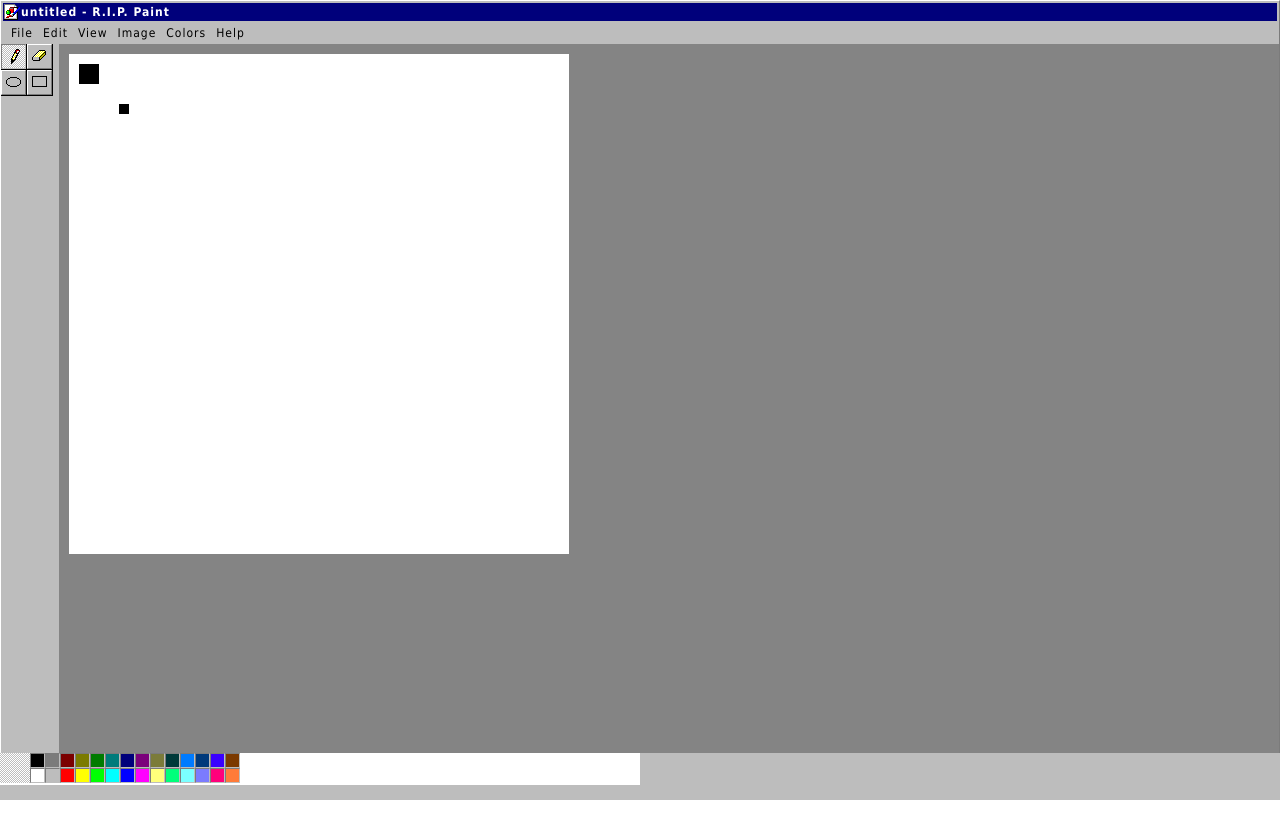
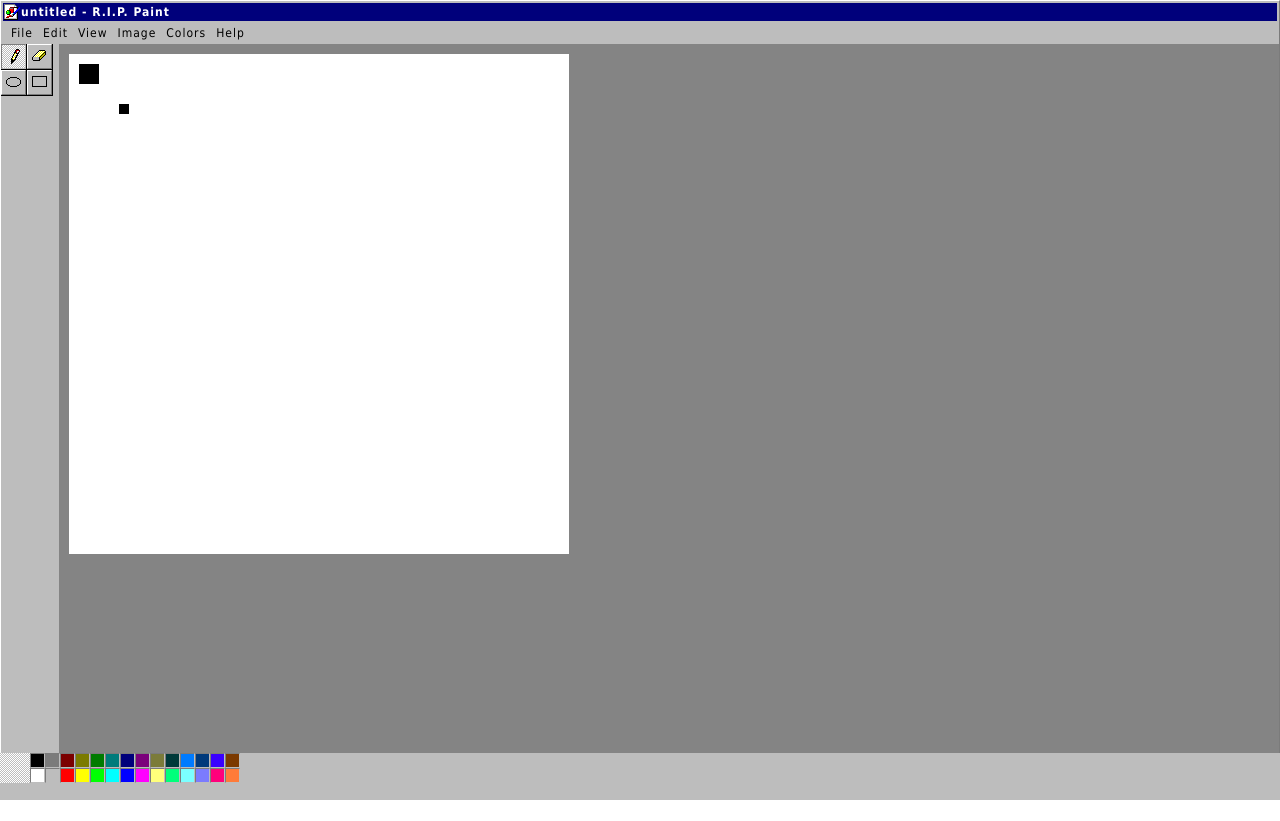
Before and after one commit to dettmar/RIP-Paint, a plain HTML site: page index.html in a window 1280 px wide. Drawn offline with Linux system fonts and the light colour scheme.

Commit message:
Removed bgcolor

```diff
--- a/css/paint.css
+++ b/css/paint.css
@@ -142,7 +142,6 @@ li {
 .color-bar {
 	height: 32px;
 	width: 50%;
-	background: white;
 }
 .colors-selected {
 	background: transparent url(../img/active-button.png) repeat;
```
